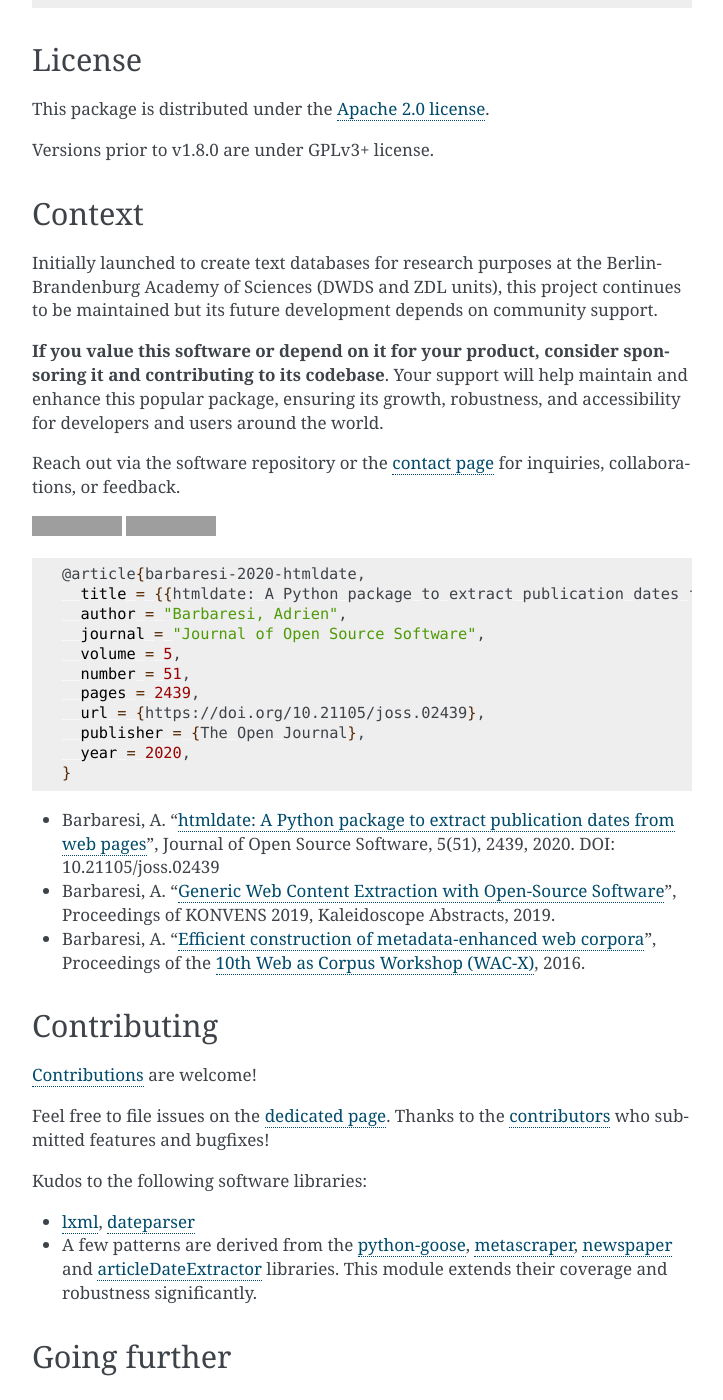
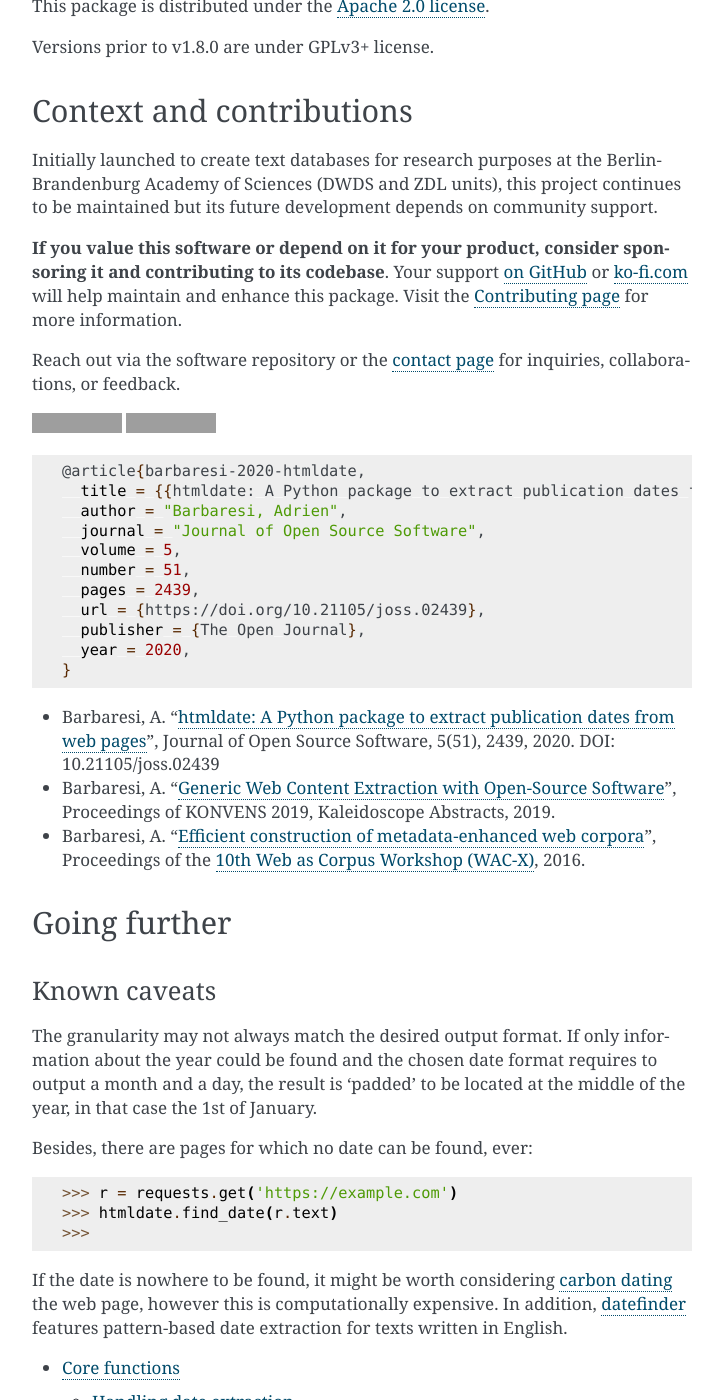
Before and after one commit to adbar/htmldate, a Sphinx documentation site: the page built from docs/index.rst, in a window 1280 px wide and 1400 px high, scrolled down 5014 px. Shown: the whole window, without its empty margins (388-1111 px from the left). Built offline with Sphinx 7.4.7, drawn with Linux system fonts in a browser that asks for light colours; some of the changed text lies outside the part shown; grey boxes are pictures that could not be loaded.

Commit message:
docs: update images and contributing guidelines

```diff
--- a/docs/index.rst
+++ b/docs/index.rst
@@ -262,9 +262,11 @@ this project continues to be maintained but its future development
 depends on community support.
 
 **If you value this software or depend on it for your product, consider
-sponsoring it and contributing to its codebase**. Your support will
-help maintain and enhance this popular package, ensuring its growth,
-robustness, and accessibility for developers and users around the world.
+sponsoring it and contributing to its codebase**. Your support
+`on GitHub <https://github.com/sponsors/adbar>`_ or `ko-fi.com <https://ko-fi.com/adbarbaresi>`_
+will help maintain and enhance this package.
+Visit the `Contributing page <https://github.com/adbar/htmldate/blob/master/CONTRIBUTING.md>`_
+for more information.
 
 Reach out via the software repository or the `contact page
 <https://adrien.barbaresi.eu/>`_ for inquiries, collaborations, or feedback.
@@ -296,19 +298,6 @@ Reach out via the software repository or the `contact page
 -  Barbaresi, A. "`htmldate: A Python package to extract publication dates from web pages <https://doi.org/10.21105/joss.02439>`_", Journal of Open Source Software, 5(51), 2439, 2020. DOI: 10.21105/joss.02439
 -  Barbaresi, A. "`Generic Web Content Extraction with Open-Source Software <https://hal.archives-ouvertes.fr/hal-02447264/document>`_", Proceedings of KONVENS 2019, Kaleidoscope Abstracts, 2019.
 -  Barbaresi, A. "`Efficient construction of metadata-enhanced web corpora <https://hal.archives-ouvertes.fr/hal-01371704v2/document>`_", Proceedings of the `10th Web as Corpus Workshop (WAC-X) <https://www.sigwac.org.uk/wiki/WAC-X>`_, 2016.
-
-
-Contributing
-------------
-
-`Contributions <https://github.com/adbar/htmldate/blob/master/CONTRIBUTING.md>`_ are welcome!
-
-Feel free to file issues on the `dedicated page <https://github.com/adbar/htmldate/issues>`_. Thanks to the `contributors <https://github.com/adbar/htmldate/graphs/contributors>`_ who submitted features and bugfixes!
-
-Kudos to the following software libraries:
-
--  `lxml <http://lxml.de/>`_, `dateparser <https://github.com/scrapinghub/dateparser>`_
--  A few patterns are derived from the `python-goose <https://github.com/grangier/python-goose>`_, `metascraper <https://github.com/ianstormtaylor/metascraper>`_, `newspaper <https://github.com/codelucas/newspaper>`_ and `articleDateExtractor <https://github.com/Webhose/article-date-extractor>`_ libraries. This module extends their coverage and robustness significantly.
 
 
 Going further
```
Also changed, not shown: other parts of docs/index.rst (+2 -2 lines), CONTRIBUTING.md (+17 -26 lines), README.md (+5 -13 lines), docs/htmldate-demo.gif, docs/htmldate-logo.png.
